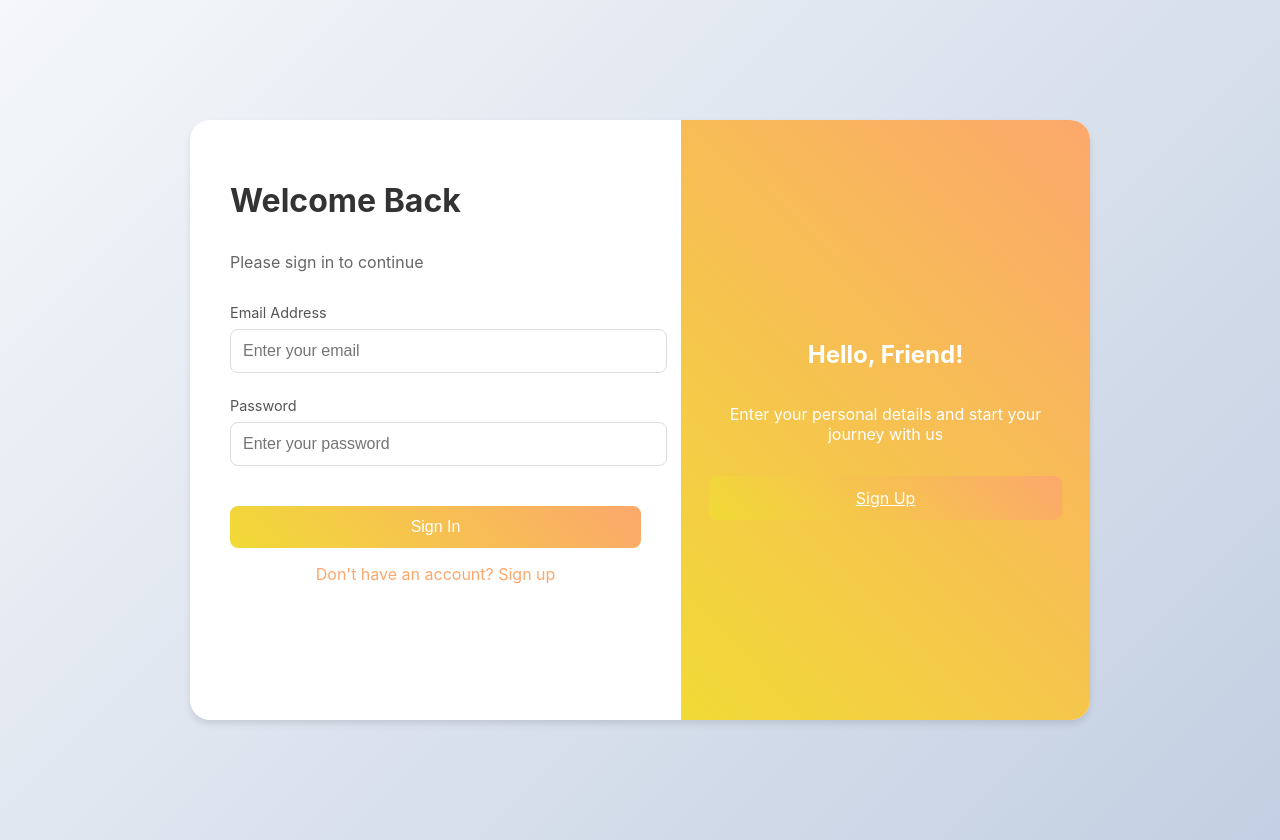
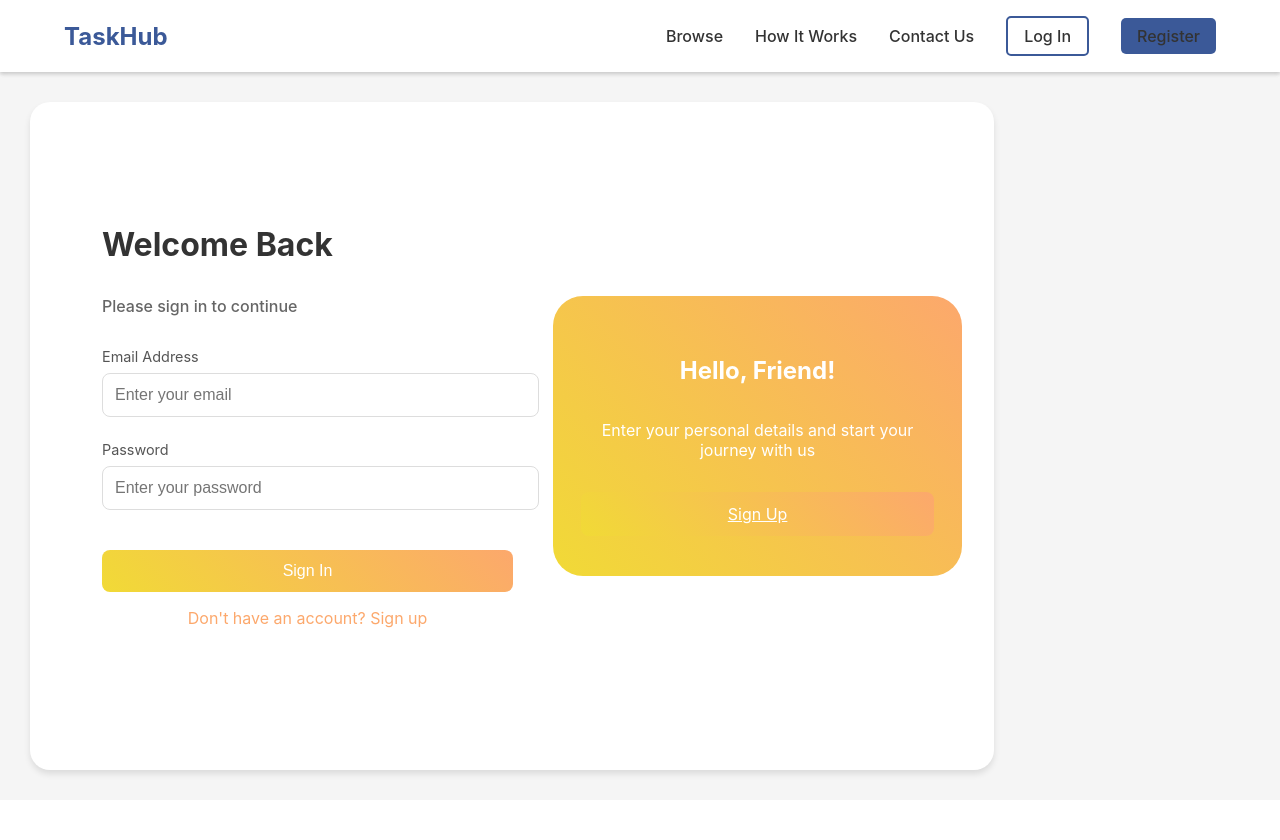
Before and after one commit to idris-Ak/Chat-app, a React (Create React App) app in the folder Message/chat-Frontend/: page /login in a window 1280 px wide. After the commit the page ends 800 px from the top, so only its background shows below. Built offline with nearby package versions, Linux system fonts and the light colour scheme.

Commit message:
Refactor Login and Register components to utilize AuthContext for authentication; implement user redirection on login and registration; enhance UI with Navigation component and updated styles; remove unused Landing.css file.

```diff
--- a/Message/chat-Frontend/src/pages/Login.js
+++ b/Message/chat-Frontend/src/pages/Login.js
@@ -1,5 +1,7 @@
 import { useState, useEffect } from 'react';
 import { Link, useLocation, useNavigate } from 'react-router-dom';
+import Navigation from '../components/Navigation';
+import { useAuth } from '../contexts/AuthContext';
 import './styles/Auth.css';
 
 export default function Login() {
@@ -9,7 +11,14 @@ export default function Login() {
   const [loading, setLoading] = useState(false);
   const location = useLocation();
   const navigate = useNavigate();
-  const API_URL = process.env.REACT_APP_API_BASE_URL;
+  const { login, user } = useAuth();
+
+  useEffect(() => {
+    // If user is already logged in, redirect to chat
+    if (user) {
+      navigate('/chat');
+    }
+  }, [user, navigate]);
 
   useEffect(() => {
     if (location.state?.message) {
@@ -24,24 +33,13 @@ export default function Login() {
     setLoading(true);
 
     try {
-      const response = await fetch(`${API_URL}/auth/login`, {
-        method: 'POST',
-        headers: { 'Content-Type': 'application/json' },
-        body: JSON.stringify({ email, password })
-      });
+      const result = await login(email, password);
 
-      const data = await response.json();
-
-      if (response.ok) {
-        localStorage.setItem('token', data.token);
-        console.log('Data: ', data);
-        console.log('Stored token: ', localStorage.getItem('token'));
-        navigate('/chat');
-
+      if (result.success) {
+        // The AuthContext will handle the navigation after proper session verification
+        // No need to navigate here as the first useEffect will handle it
       } else {
-        setError(data.message || 'Failed to login');
-        console.log('Stored token: ', localStorage.getItem('token'));
-
+        setError(result.error);
       }
     } catch (error) {
       setError('Failed to login');
@@ -53,6 +51,9 @@ export default function Login() {
 
   return (
     <div className="auth-container">
+      <header className="auth-header">
+        <Navigation />
+      </header>
       <div className="auth-card">
         <div className="auth-form-container">
           <h1 className="auth-title">Welcome Back</h1>
--- a/Message/chat-Frontend/src/pages/Register.js
+++ b/Message/chat-Frontend/src/pages/Register.js
@@ -1,6 +1,8 @@
-import { useState } from 'react';
+import { useState, useEffect } from 'react';
 import { Link, useNavigate } from 'react-router-dom';
+import Navigation from '../components/Navigation';
 import './styles/Auth.css';
+import { useAuth } from '../contexts/AuthContext';
 
 export default function Register() {
   const [email, setEmail] = useState('');
@@ -10,7 +12,15 @@ export default function Register() {
   const [error, setError] = useState('');
   const [loading, setLoading] = useState(false);
   const navigate = useNavigate();
+  const { user } = useAuth();
   const API_URL = process.env.REACT_APP_API_BASE_URL;
+
+  useEffect(() => {
+    // If user is already logged in, redirect to chat
+    if (user) {
+      navigate('/chat');
+    }
+  }, [user, navigate]);
 
   const handleSubmit = async (e) => {
     e.preventDefault();
@@ -33,7 +43,8 @@ export default function Register() {
 
       console.log(textResponse);
       if (response.ok) {
-        navigate('/login');
+        localStorage.setItem('token', textResponse.token);
+        navigate('/chat');
       } else {
         const data = await response.json();
         console.log(data);
@@ -49,6 +60,9 @@ export default function Register() {
 
   return (
     <div className="auth-container">
+      <header className="auth-header">
+        <Navigation />
+      </header>
       <div className="auth-card">
         <div className="auth-form-container">
           <h1 className="auth-title">Create Account</h1>
--- a/Message/chat-Frontend/src/pages/styles/Auth.css
+++ b/Message/chat-Frontend/src/pages/styles/Auth.css
@@ -1,26 +1,36 @@
 .auth-container {
   min-height: 100vh;
   display: flex;
-  align-items: center;
-  justify-content: center;
-  background: linear-gradient(135deg, #f5f7fa 0%, #c3cfe2 100%);
-  padding: 20px;
+  flex-direction: column;
+  background-color: #f5f5f5;
+}
+
+.auth-header {
+  width: 100%;
+  background-color: white;
+  box-shadow: 0 2px 4px rgba(0, 0, 0, 0.1);
 }
 
 .auth-card {
+  flex: 1;
+  display: flex;
+  justify-content: center;
+  align-items: center;
+  margin: 30px;
+  padding: 2rem;
   background: white;
   border-radius: 20px;
   box-shadow: 0 4px 6px rgba(0, 0, 0, 0.1);
   overflow: hidden;
   width: 100%;
   max-width: 900px;
-  display: flex;
   min-height: 600px;
 }
 
 .auth-form-container {
   flex: 1;
   padding: 40px;
+  padding-top: 0px;
   display: flex;
   flex-direction: column;
 }
@@ -29,6 +39,7 @@
   flex: 0.8;
   background: linear-gradient(45deg, #f1da36 0%, #fca86c 100%);
   padding: 40px;
+  border-radius: 30px;
   display: flex;
   flex-direction: column;
   justify-content: center;
@@ -48,6 +59,7 @@
   font-size: 1rem;
   color: #666;
   margin-bottom: 2rem;
+  font-weight: 500;
 }
 
 .form-group {
--- a/Message/chat-Frontend/src/styles/Landing.css
+++ /dev/null
@@ -1,4 +0,0 @@
-.hero-image {
-  flex: 1;
-  height: 400px;
-}
```
